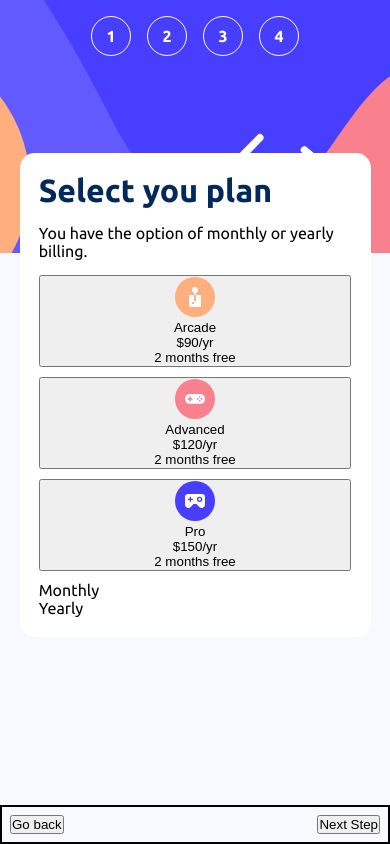
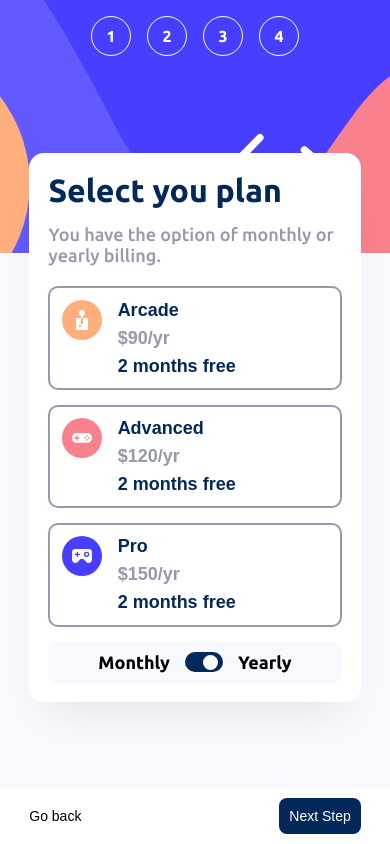
Before and after one commit to Pe-KaY/multi-step-form, an Angular app: page /plan in a window 390 px wide. Built offline with nearby package versions, Linux system fonts and the light colour scheme.

Commit message:
mobile view designs completed

```diff
--- a/src/app/plan/plan.component.css
+++ b/src/app/plan/plan.component.css
@@ -11,14 +11,15 @@
 .planContainer .planContainer__details {
   display: flex;
   flex-direction: column;
-  gap: 10px;
-  width: 90%;
+  gap: 15px;
+  width: 85%;
+  /* height: 566px; */
   margin-inline: auto;
   border-radius: 15px;
   padding: 1.2rem;
   margin-top: -100px;
   background-color: var(--bg-primary);
-  box-sizing: 0px 25px 40px -20px rgba(0, 0, 0, 0.1);
+  box-shadow: 0px 25px 40px -20px rgba(0, 0, 0, 0.1);
 }
 
 .planContainer__details .planContainer__text {
@@ -35,13 +36,124 @@
   color: var(--text-clr-primary);
 }
 
+.planContainer__details .planContainer__text p {
+  font-size: var(--fs-lg);
+  color: var(--text-clr-secondary);
+  font-weight: 500;
+}
+
+.planContainer__details .plan {
+  display: flex;
+  padding: 0.7rem;
+  gap: 1rem;
+  border-radius: 10px;
+  border: 2px solid var(--clr-grey);
+  background: none;
+}
+.planContainer__details .plan:hover,
+.planContainer__details .plan:active {
+  border: 2px solid var(--text-clr-purple);
+  background-color: var(--bg-accent);
+  cursor: pointer;
+}
+
+.plan .plan-type__text {
+  display: inherit;
+  flex-direction: column;
+  text-align: left;
+  gap: 7px;
+}
+
+.plan .plan-type__text .name {
+  font-size: var(--fs-lg);
+  font-weight: 700;
+  color: var(--text-clr-primary);
+}
+
+.plan .plan-type__text .amount {
+  font-size: var(--fs-lg);
+  font-weight: 700;
+  color: var(--text-clr-secondary);
+}
+
+.plan .plan-type__text .duration {
+  font-size: var(--fs-lg);
+  font-weight: 600;
+  color: var(--text-clr-primary);
+}
+
+.planContainer__details .options-container {
+  width: 100%;
+  background-color: var(--bg-accent);
+  border-radius: 10px;
+  margin-inline: auto;
+  padding: 10px 20px;
+}
+
+.options-container .options {
+  display: flex;
+  align-items: center;
+  justify-content: center;
+  width: 100%;
+  gap: 15px;
+  font-size: var(--fs-lg);
+  font-weight: 600;
+}
+
+.options .toggle {
+  width: 38px;
+  background-color: var(--clr-denim);
+  height: 20px;
+  border-radius: 20px;
+  padding: 5px;
+  display: flex;
+  align-items: center;
+  justify-content: flex-end;
+}
+.options .toggle .toggle-btn {
+  display: block;
+  width: 15px;
+  height: 15px;
+  background-color: #fff;
+  border-radius: 50%;
+  z-index: 2;
+}
+
+.planButtons {
+  width: 100%;
+  background-color: var(--bg-primary);
+  padding: 10px 0;
+}
+
 .planContainer .planContainer__button-div {
   display: flex;
   justify-content: space-between;
   align-items: center;
-  width: 100%;
-  border: 2px solid;
-  padding: 0.5rem;
-  /* position: absolute;
-  bottom: 0; */
+  width: 85%;
+  /* padding: 10px auto; */
+  margin-inline: auto;
 }
+
+.planContainer .planContainer__button-div .btn {
+  /* padding: 5px; */
+  font-size: var(--fs-md);
+  font-weight: 400;
+  /* background: none; */
+  border: none;
+  outline: none;
+  cursor: pointer;
+}
+
+button.nextStep {
+  background-color: var(--clr-denim);
+  color: var(--bg-primary);
+  padding: 10px;
+  border-radius: 8px;
+}
+
+button.goBack {
+  background: none;
+}
+
+@media (min-width: 1024px) {
+}
--- a/src/app/plan/plan.component.html
+++ b/src/app/plan/plan.component.html
@@ -4,43 +4,51 @@
       <h3>Select you plan</h3>
       <p>You have the option of monthly or yearly billing.</p>
     </div>
-    <button>
-      <div><img src="../../assets/icon-arcade.svg" alt="" /></div>
-      <div>
-        <p>Arcade</p>
-        <p>$90/yr</p>
-        <p>2 months free</p>
+    <button class="plan">
+      <div class="plan-type__img">
+        <img src="../../assets/icon-arcade.svg" alt="arcade icon" />
+      </div>
+      <div class="plan-type__text">
+        <p class="name">Arcade</p>
+        <p class="amount">$90/yr</p>
+        <p class="duration">2 months free</p>
       </div>
     </button>
-    <button>
-      <div><img src="../../assets/icon-advanced.svg" alt="" /></div>
-      <div>
-        <p>Advanced</p>
-        <p>$120/yr</p>
-        <p>2 months free</p>
+    <button class="plan">
+      <div class="plan-type__img">
+        <img src="../../assets/icon-advanced.svg" alt="advanced icon" />
+      </div>
+      <div class="plan-type__text">
+        <p class="name">Advanced</p>
+        <p class="amount">$120/yr</p>
+        <p class="duration">2 months free</p>
       </div>
     </button>
-    <button>
-      <div><img src="../../assets/icon-pro.svg" alt="" /></div>
-      <div>
-        <p>Pro</p>
-        <p>$150/yr</p>
-        <p>2 months free</p>
+    <button class="plan">
+      <div class="plan-type__img">
+        <img src="../../assets/icon-pro.svg" alt="pro icon" />
+      </div>
+      <div class="plan-type__text">
+        <p class="name">Pro</p>
+        <p class="amount">$150/yr</p>
+        <p class="duration">2 months free</p>
       </div>
     </button>
 
-    <div>
-      <div>
+    <div class="options-container">
+      <div class="options">
         <span>Monthly</span>
-        <div>
-          <span></span>
+        <div class="toggle">
+          <span class="toggle-btn"></span>
         </div>
         <span>Yearly</span>
       </div>
     </div>
   </div>
-  <div class="planContainer__button-div">
-    <button class="btn goBack">Go back</button>
-    <button class="btn nextStep">Next Step</button>
+  <div class="planButtons">
+    <div class="planContainer__button-div">
+      <button class="btn goBack">Go back</button>
+      <button class="btn nextStep">Next Step</button>
+    </div>
   </div>
 </div>
```
